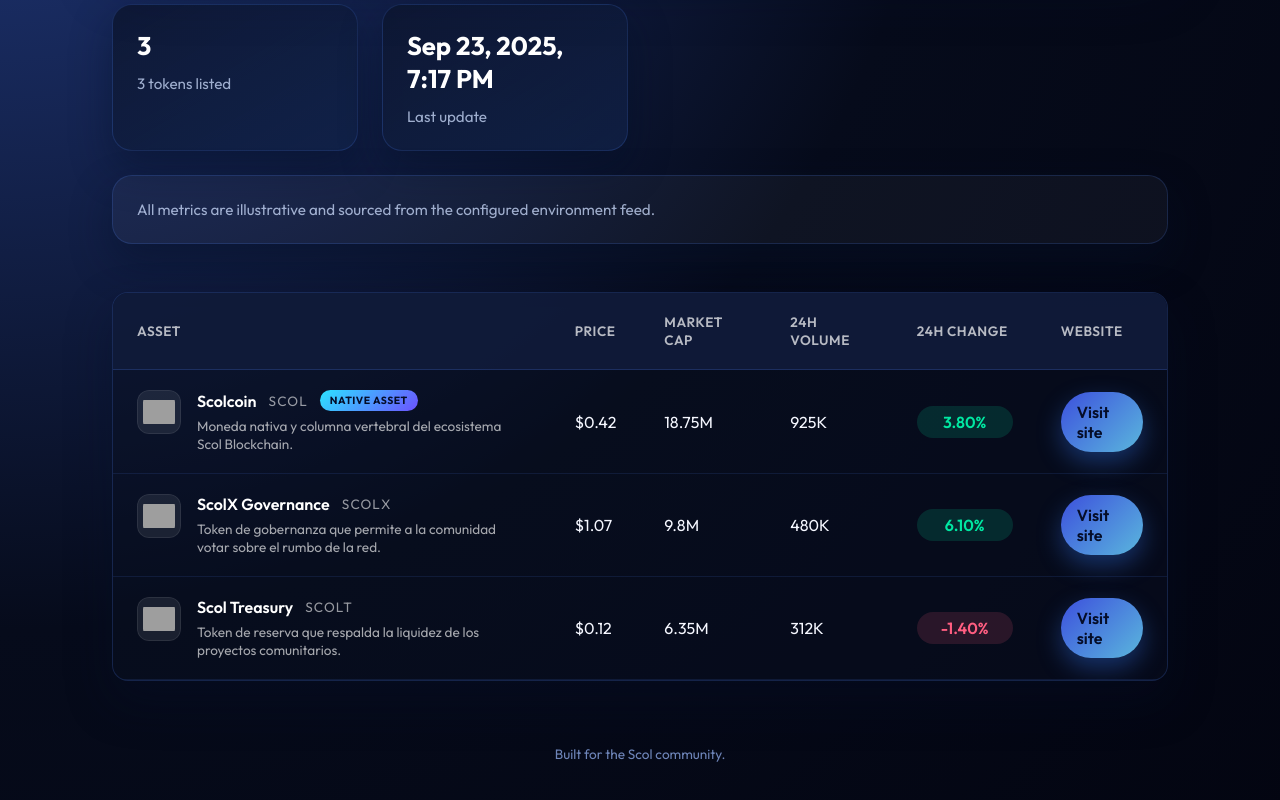
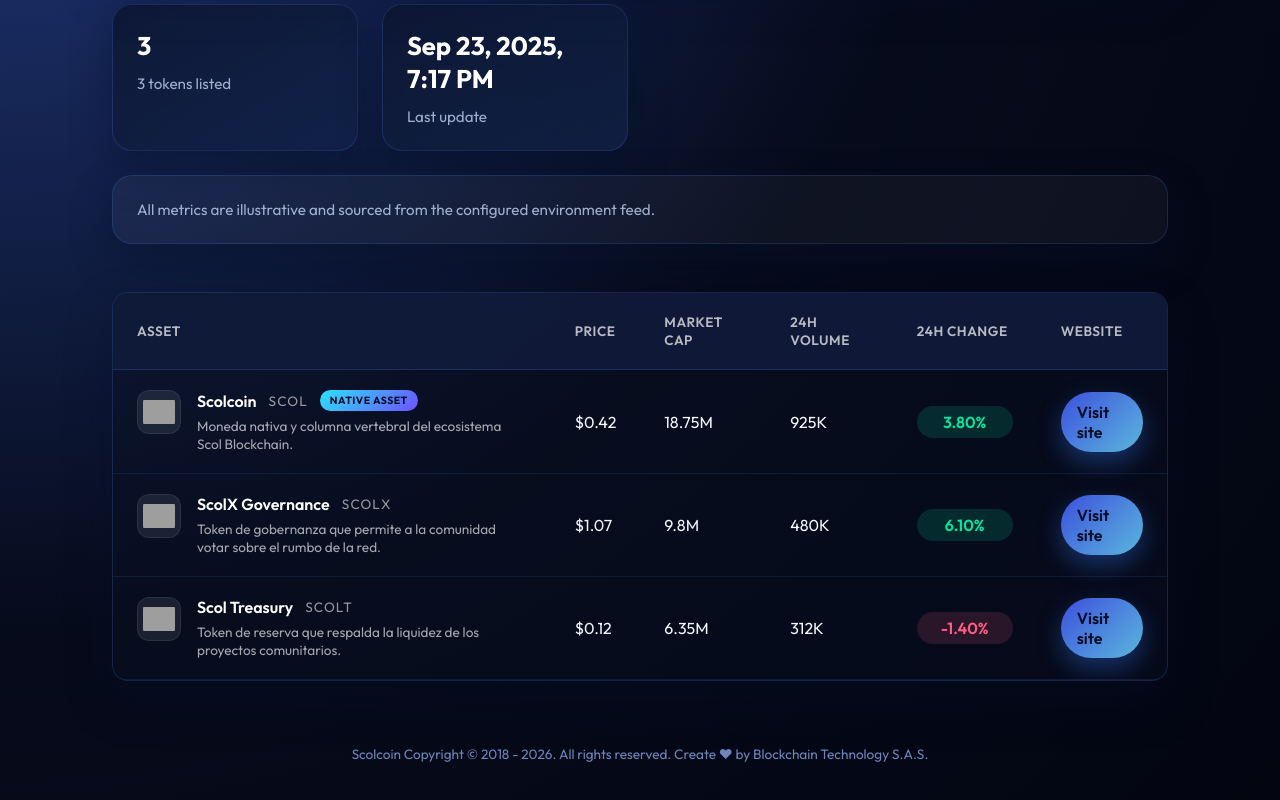
Before and after one commit to blockchaintechnologysas/ScolMarkets, a React (Vite) app: page / in a window 1280 px wide. Shown: the part 318-1118 px from the top of the page. Built offline with nearby package versions, Linux system fonts and the light colour scheme; grey boxes are pictures that could not be loaded.

Commit message:
Update footer message

```diff
--- a/src/i18n.ts
+++ b/src/i18n.ts
@@ -26,7 +26,7 @@
         nativeBadge: 'Native asset',
         empty: 'No tokens available. Update the configuration to display assets.',
       },
-      footer: 'Built for the Scol community.',
+      footer: 'Scolcoin Copyright © 2018 - 2026. All rights reserved. Create ♥ by Blockchain Technology S.A.S.',
     },
   },
   es: {
@@ -53,7 +53,7 @@
         nativeBadge: 'Activo nativo',
         empty: 'No hay tokens disponibles. Actualiza la configuración para mostrarlos.',
       },
-      footer: 'Construido para la comunidad Scol.',
+      footer: 'Scolcoin Copyright © 2018 - 2026. All rights reserved. Create ♥ by Blockchain Technology S.A.S.',
     },
   },
   fr: {
@@ -80,7 +80,7 @@
         nativeBadge: 'Actif natif',
         empty: 'Aucun token disponible. Mettez à jour la configuration pour les afficher.',
       },
-      footer: 'Construit pour la communauté Scol.',
+      footer: 'Scolcoin Copyright © 2018 - 2026. All rights reserved. Create ♥ by Blockchain Technology S.A.S.',
     },
   },
   hi: {
@@ -107,7 +107,7 @@
         nativeBadge: 'मूल टोकन',
         empty: 'कोई टोकन उपलब्ध नहीं है। कृपया उन्हें दिखाने के लिए कॉन्फ़िगरेशन अपडेट करें।',
       },
-      footer: 'स्कोल समुदाय के लिए निर्मित।',
+      footer: 'Scolcoin Copyright © 2018 - 2026. All rights reserved. Create ♥ by Blockchain Technology S.A.S.',
     },
   },
   zh: {
@@ -134,7 +134,7 @@
         nativeBadge: '原生资产',
         empty: '暂时没有可用的代币，请更新配置后查看。',
       },
-      footer: '为 Scol 社区打造。',
+      footer: 'Scolcoin Copyright © 2018 - 2026. All rights reserved. Create ♥ by Blockchain Technology S.A.S.',
     },
   },
   ru: {
@@ -161,7 +161,7 @@
         nativeBadge: 'Базовый актив',
         empty: 'Токены отсутствуют. Обновите конфигурацию, чтобы показать активы.',
       },
-      footer: 'Создано для сообщества Scol.',
+      footer: 'Scolcoin Copyright © 2018 - 2026. All rights reserved. Create ♥ by Blockchain Technology S.A.S.',
     },
   },
   ar: {
@@ -188,7 +188,7 @@
         nativeBadge: 'الأصل الأساسي',
         empty: 'لا توجد رموز متاحة. حدّث الإعدادات لإظهار الأصول.',
       },
-      footer: 'مصمم من أجل مجتمع سكول.',
+      footer: 'Scolcoin Copyright © 2018 - 2026. All rights reserved. Create ♥ by Blockchain Technology S.A.S.',
     },
   },
   de: {
@@ -215,7 +215,7 @@
         nativeBadge: 'Nativer Vermögenswert',
         empty: 'Keine Token vorhanden. Bitte Konfiguration aktualisieren.',
       },
-      footer: 'Für die Scol-Community entwickelt.',
+      footer: 'Scolcoin Copyright © 2018 - 2026. All rights reserved. Create ♥ by Blockchain Technology S.A.S.',
     },
   },
 };
```
